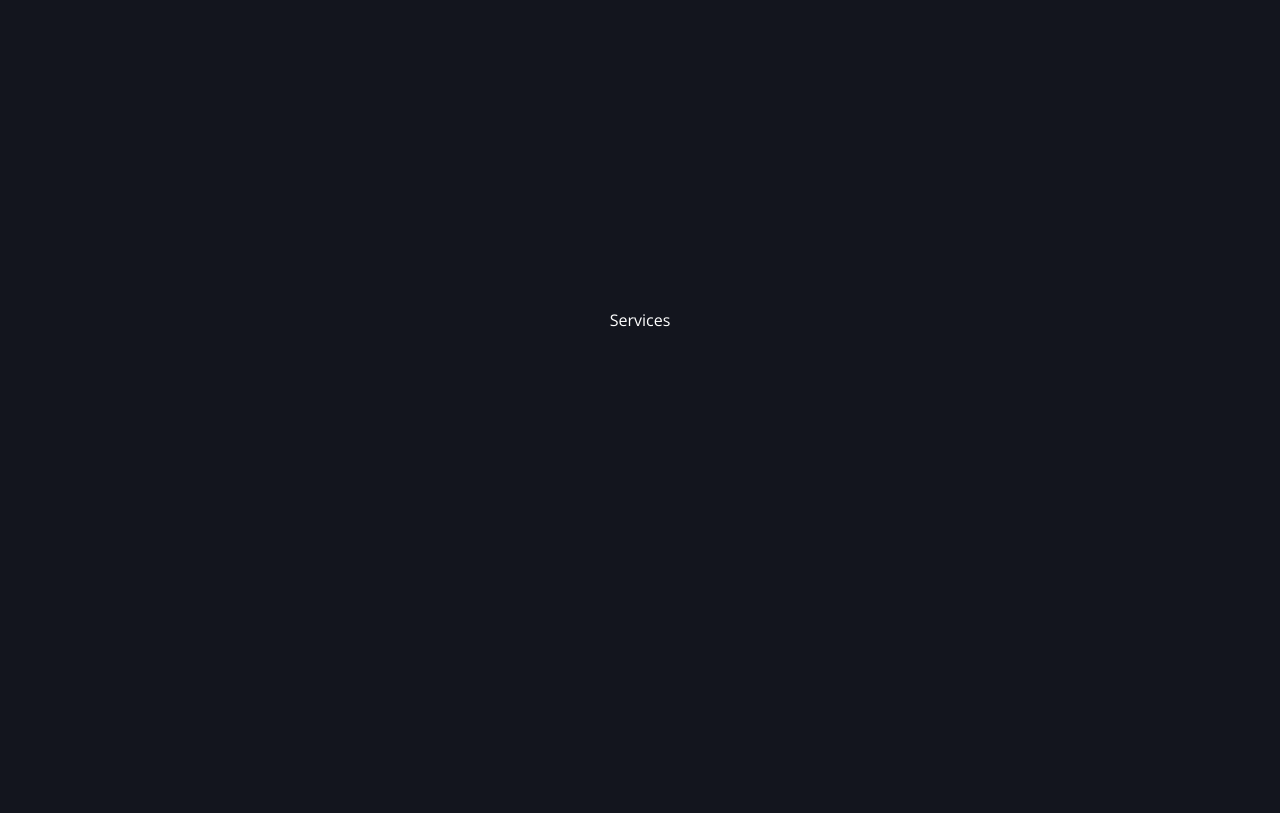
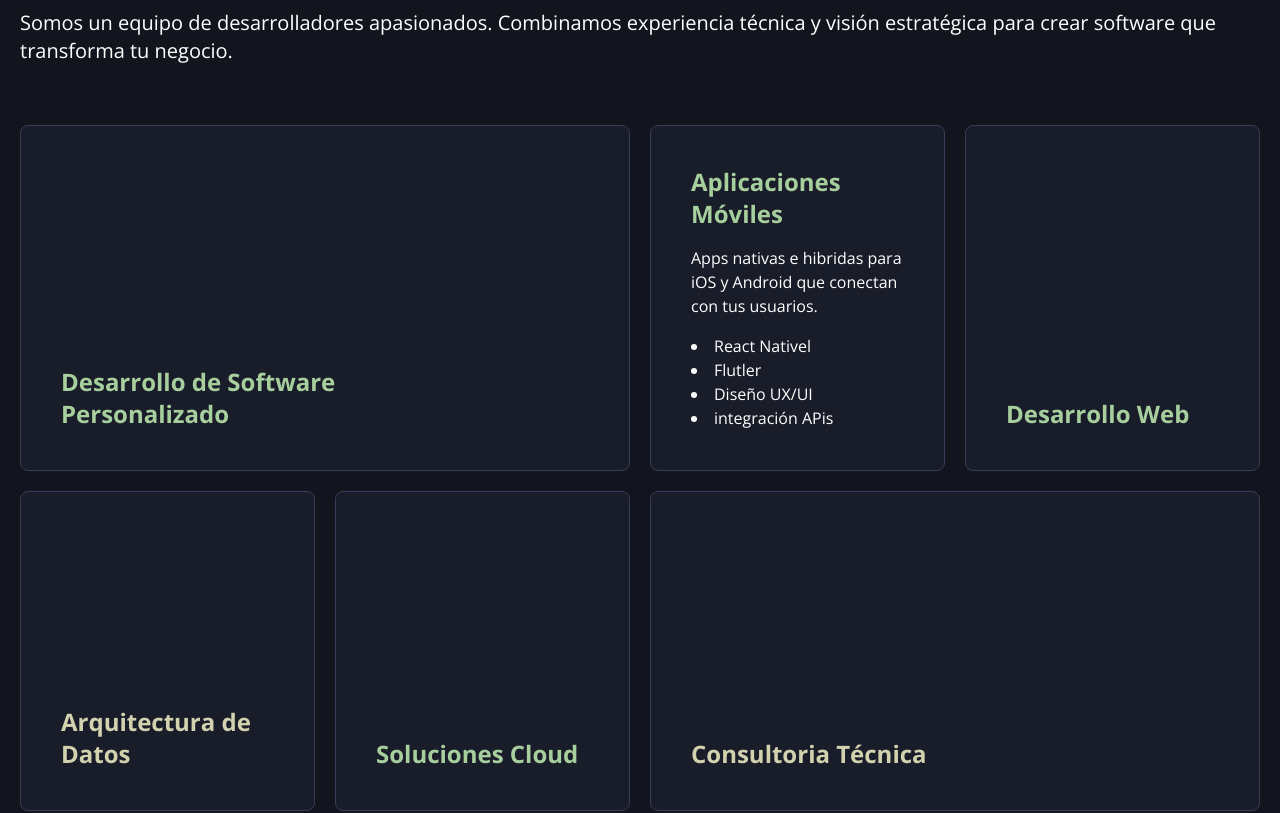
Before and after one commit to HyperAdrianetics/hns-landing-next, a Next.js app: page / in a window 1280 px wide. Shown: the part 1680-2493 px from the top of the page. Built offline with nearby package versions, Linux system fonts and the light colour scheme.

Commit message:
feat: Services Modules

```diff
--- a/src/app/home/Services.tsx
+++ b/src/app/home/Services.tsx
@@ -2,7 +2,59 @@ import React from "react";
 
 const Services = () => {
   return (
-    <div className="h-screen flex items-center justify-center">Services</div>
+    <section id="services" className="min-h-screen p-5 container mx-auto">
+      <h1 className="text-4xl font-bold mb-4">
+        Somos <span className="text-[var(--primaryGreen)]">Hypernetics</span>
+      </h1>
+      <p className="text-light mb-15 text-xl">
+        Somos un equipo de desarrolladores apasionados. Combinamos experiencia
+        técnica y visión estratégica para crear software que transforma tu
+        negocio.
+      </p>
+
+      <div className="grid grid-cols-1 md:grid-cols-2 lg:grid-cols-4 gap-5">
+        <article className="col-span-1 md:col-span-2 lg:col-span-2 flex items-start justify-end flex-col rounded-lg p-10 border w-full bg-[var(--primaryBlue)] border-[var(--secondaryBlue)]  lg:min-h-[20rem]">
+          <h2 className="text-2xl font-bold text-[var(--primaryGreen)]">
+            Desarrollo de Software <br /> Personalizado
+          </h2>
+        </article>
+        <article className="col-span-1 md:col-span-2 lg:col-span-1 flex items-start justify-center flex-col rounded-lg p-10 border w-full bg-[var(--primaryBlue)] border-[var(--secondaryBlue)] lg:min-h-[20rem]">
+          <h2 className="text-2xl font-bold text-[var(--primaryGreen)]">
+            Aplicaciones Móviles
+          </h2>
+          <p className="my-4">
+            Apps nativas e hibridas para iOS y Android que conectan con tus
+            usuarios.
+          </p>
+          <ul className="list-disc list-inside">
+            <li>React Nativel</li>
+            <li>Flutler</li>
+            <li>Diseño UX/UI</li>
+            <li>integración APis</li>
+          </ul>
+        </article>
+        <article className="col-span-1 md:col-span-2 lg:col-span-1 flex items-start justify-end flex-col rounded-lg p-10 border w-full bg-[var(--primaryBlue)] border-[var(--secondaryBlue)] lg:min-h-[20rem]">
+          <h2 className="text-2xl font-bold text-[var(--primaryGreen)]">
+            Desarrollo Web
+          </h2>
+        </article>
+        <article className="col-span-1 md:col-span-2 lg:col-span-1 flex items-start justify-end flex-col rounded-lg p-10 border w-full bg-[var(--primaryBlue)] border-[var(--secondaryBlue)] lg:min-h-[20rem]">
+          <h2 className="text-2xl font-bold text-[var(--primaryYellow)]">
+            Arquitectura de Datos
+          </h2>
+        </article>
+        <article className="col-span-1 md:col-span-2 lg:col-span-1 flex items-start justify-end flex-col rounded-lg p-10 border w-full bg-[var(--primaryBlue)] border-[var(--secondaryBlue)] lg:min-h-[20rem]">
+          <h2 className="text-2xl font-bold text-[var(--primaryGreen)]">
+            Soluciones Cloud
+          </h2>
+        </article>
+        <article className="col-span-1 md:col-span-2 lg:col-span-2 flex items-start justify-end flex-col rounded-lg p-10 border w-full bg-[var(--primaryBlue)] border-[var(--secondaryBlue)] lg:min-h-[20rem]">
+          <h2 className="text-2xl font-bold text-[var(--primaryYellow)]">
+            Consultoria Técnica
+          </h2>
+        </article>
+      </div>
+    </section>
   );
 };
 
```
